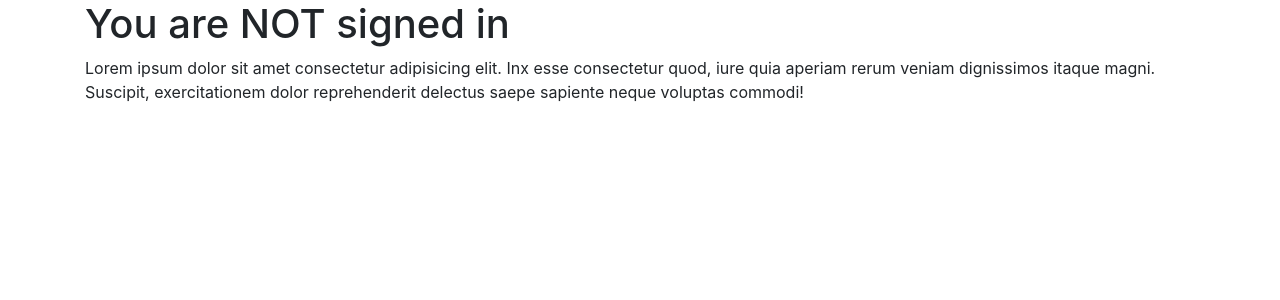
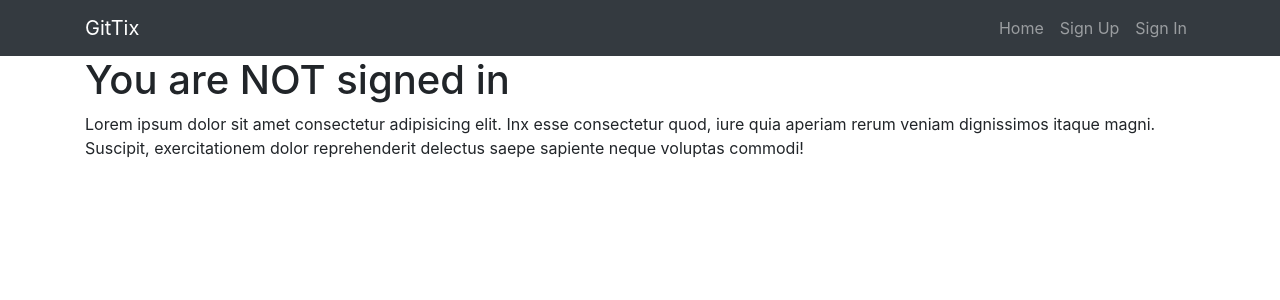
Before and after one commit to pramindanata/git-tix, a Next.js app in the folder client/: page / in a window 1280 px wide. Shown: the top 300 px of the page. Built offline with nearby package versions, Linux system fonts and the light colour scheme; no server answers.

Commit message:
setup nav

```diff
--- /dev/null
+++ b/client/src/assets/custom.scss
@@ -0,0 +1,3 @@
+.cursor-pointer {
+  cursor: pointer;
+}
--- a/client/src/assets/index.scss
+++ b/client/src/assets/index.scss
@@ -1 +1,2 @@
-@import "./bootstrap.scss"
+@import "./bootstrap.scss";
+@import "./custom.scss";
--- /dev/null
+++ b/client/src/components/common/Navbar.tsx
@@ -0,0 +1,56 @@
+import React, { useContext } from 'react';
+import Link from 'next/link';
+import { GlobalContext } from '~/context';
+
+interface NavLink {
+  label: string;
+  href: string;
+}
+
+const Navbar: React.FC = () => {
+  const user = useContext(GlobalContext).user;
+  const isUserSignin = user !== null;
+  const links: (boolean | NavLink)[] = [
+    {
+      label: 'Home',
+      href: '/',
+    },
+    !isUserSignin && {
+      label: 'Sign Up',
+      href: '/auth/signup',
+    },
+    !isUserSignin && {
+      label: 'Sign In',
+      href: '/auth/signin',
+    },
+    isUserSignin && {
+      label: 'Sign Out',
+      href: '/auth/signout',
+    },
+  ];
+  const activeLinks = links.filter((link) => link !== false) as NavLink[];
+
+  return (
+    <div className="navbar navbar-expand-lg navbar-dark bg-dark">
+      <div className="container">
+        <Link href="/">
+          <a className="navbar-brand">GitTix</a>
+        </Link>
+
+        <div className="d-flex justify-content-end">
+          <ul className="navbar-nav d-flex align-items-center flex-row">
+            {activeLinks.map((link) => (
+              <li key={link.label} className="nav-item">
+                <Link href="/">
+                  <a className="nav-link p-2">{link.label}</a>
+                </Link>
+              </li>
+            ))}
+          </ul>
+        </div>
+      </div>
+    </div>
+  );
+};
+
+export default Navbar;
--- a/client/src/pages/_app.tsx
+++ b/client/src/pages/_app.tsx
@@ -6,8 +6,10 @@ import '~/assets/index.scss';
 import { AxiosRequestConfig } from 'axios';
 import { GlobalContext } from '~/context';
 import { Dto, Domain, Context } from '~/interfaces';
+import Navbar from '~/components/common/Navbar';
 
 interface MyAppProps {
+  pageProps: any;
   user: Domain.CurrentUser | null;
 }
 
@@ -19,7 +21,12 @@ const MyApp = (appProps: AppProps & MyAppProps): JSX.Element => {
 
   return (
     <GlobalContext.Provider value={contextValue}>
-      <Component {...pageProps} />
+      <nav>
+        <Navbar />
+      </nav>
+      <main>
+        <Component {...pageProps} />
+      </main>
     </GlobalContext.Provider>
   );
 };
@@ -29,26 +36,25 @@ MyApp.getInitialProps = async ({
   Component,
 }: AppContext): Promise<MyAppProps> => {
   const headers = ctx.req?.headers;
-  let myAppProps: MyAppProps = {
-    user: null,
-  };
+  let pageProps = {};
+  let user: Domain.CurrentUser | null = null;
 
   try {
     const currentUserResDto = await getCurrentUser(headers);
 
-    myAppProps = {
-      ...myAppProps,
-      user: currentUserResDto.data,
-    };
+    user = currentUserResDto.data;
   } catch (err) {
-    myAppProps = { ...myAppProps };
+    user = null;
   }
 
   if (Component.getInitialProps) {
-    await Component.getInitialProps(ctx);
+    pageProps = await Component.getInitialProps(ctx);
   }
 
-  return myAppProps;
+  return {
+    pageProps,
+    user,
+  };
 };
 
 async function getCurrentUser(
```
Also changed, not shown: client/src/components/common/Layout.tsx (deleted, +0 -14 lines), client/.eslintrc.js.
